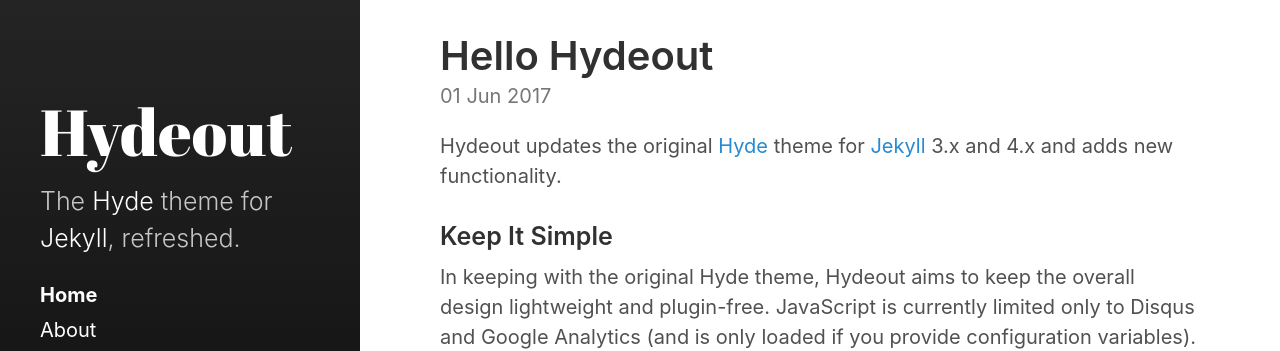
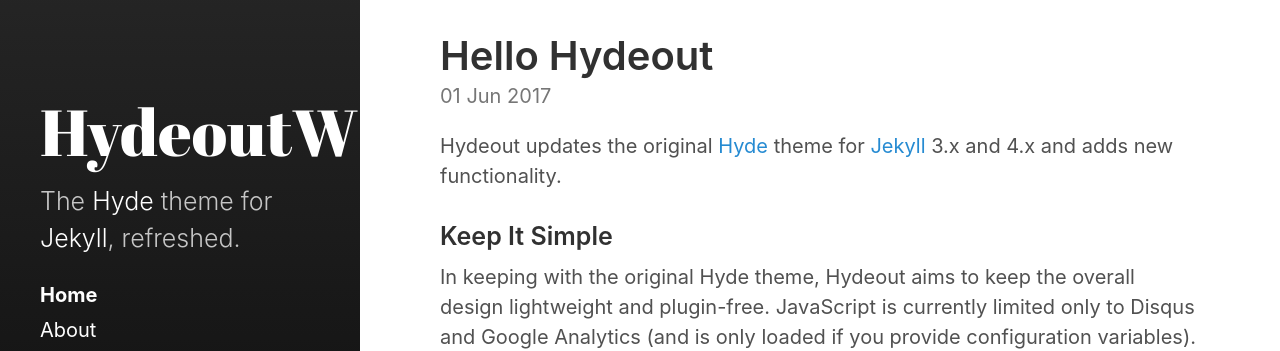
Before and after one commit to wklteam64/wklteam64.github.io, a Jekyll site: the page built from index.html, in a window 1280 px wide. Shown: the part 340-691 px from the top of the page. Built offline with Jekyll 4.4.1, drawn with Linux system fonts in a browser that asks for light colours; the list of posts is cut into pages by our own code.

Commit message:
yaml kschuler

```diff
--- a/_config.yml
+++ b/_config.yml
@@ -3,7 +3,7 @@
 highlighter:      rouge
 
 # Setup
-title:            Hydeout
+title:            HydeoutW
 tagline:          'A Jekyll theme'
 description:      'The <a href="http://hyde.getpoole.com" target="_blank">Hyde</a> theme for <a href="http://jekyllrb.com" target="_blank">Jekyll</a>, refreshed.'
 url:              https://wklteam64.github.io
@@ -33,3 +33,17 @@
                                 # page. If you change your paginate_path,
                                 # set this to the root of the paginate_path
                                 # to enable a separate blog link.
+#dodane
+
+show_excerpts: true             # show article excerpts instead of archive list on the home page
+show_frame: true                # display a grey frame on large screens
+show_sidebar: false             # show a sidebar instead of the usual header
+show_minimal: false             # remove all clutter
+
+#show_frame: "/assets/images/background.svg"
+
+# Menu                          # for available icons see https://fontawesome.com/v5/icons/
+
+navigation:                     # accepts {file, title, url, icon, sidebaricon}
+  - {file: "index.html", sidebaricon: home}
+  - {file: "README.md", sidebaricon: address-card}
```
